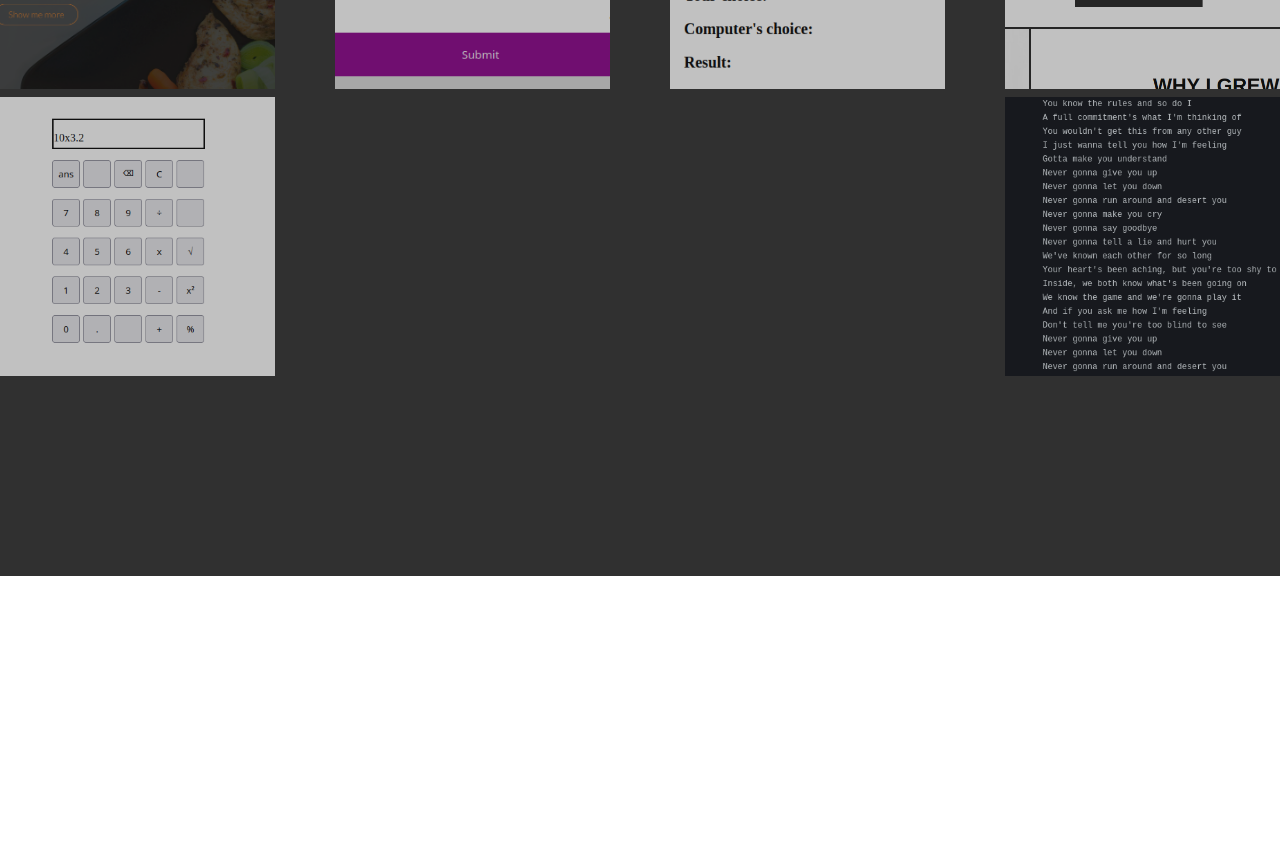
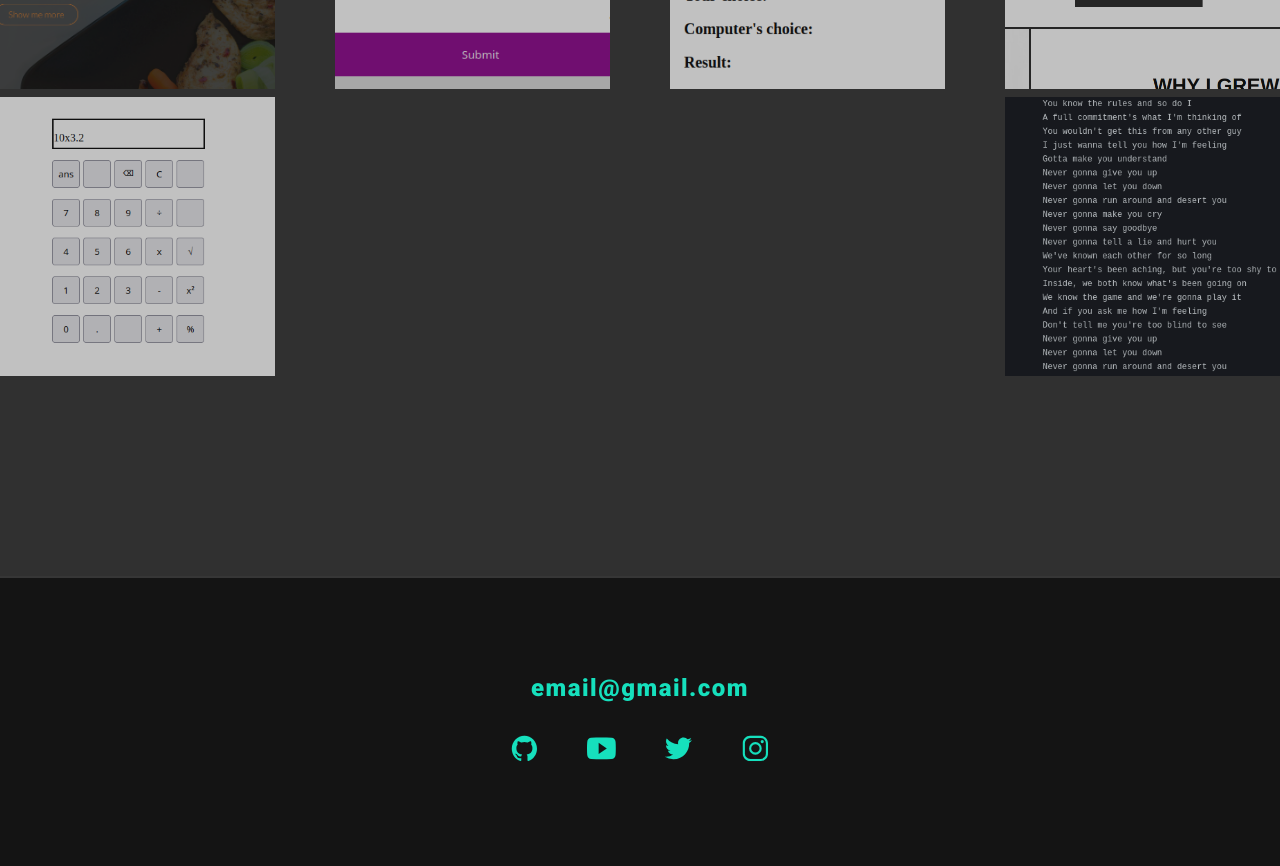
Before and after one commit to bluemario8/Portfolio, a plain HTML site: page index.html in a window 1280 px wide. Shown: the part 2885-3751 px from the top of the page. Before the commit the page ends 3461 px from the top, so only its background shows below. Drawn offline with nearby package versions, Linux system fonts and the light colour scheme.

Commit message:
Finished footer

```diff
--- a/index.html
+++ b/index.html
@@ -11,6 +11,8 @@
     <link
         href="https://fonts.googleapis.com/css2?family=Lato:wght@100;300;400&family=Roboto:ital,wght@0,100;0,300;0,400;0,500;0,700;0,900;1,100;1,300;1,400;1,500;1,700;1,900&display=swap"
         rel="stylesheet">
+    <script async type="module" src="https://cdn.jsdelivr.net/npm/ionicons@latest/dist/ionicons/ionicons.esm.js"></script>
+    <script async nomodule src="https://cdn.jsdelivr.net/npm/ionicons@latest/dist/ionicons/ionicons.js"></script>
 
     <link rel="stylesheet" href="styles.css">
 </head>
@@ -128,6 +130,24 @@
             </li>
         </ul>
     </section>
+
+    <footer>
+        <h4>email@gmail.com</h4>
+        <ul class="flex footer-socials">
+            <li><a href="https://github.com/bluemario8">
+                <ion-icon class="icon-github" name="logo-github"></ion-icon>
+            </a></li>
+            <li><a href="#">
+                <ion-icon class="icon-youtube" name="logo-youtube"></ion-icon>
+            </a></li>
+            <li><a href="#">
+                <ion-icon class="icon-twitter" name="logo-twitter"></ion-icon>
+            </a></li>
+            <li><a href="#">
+                <ion-icon class="icon-instagram" name="logo-instagram"></ion-icon>
+            </a></li>
+        </ul>
+    </footer>
 </body>
 
 </html>
--- a/styles.css
+++ b/styles.css
@@ -295,3 +295,51 @@ header p {
 
 
 /* End my work section */
+
+
+/* Start footer */
+
+footer {
+    padding: 6rem 0;
+    background-color: #141414;
+    color: #16E0BD;
+    text-align: center;
+    border-top: 2px solid #363636;
+}
+footer h4 {
+    margin-bottom: 2rem;
+}
+.footer-socials {
+    margin: 0 auto;
+    width: min-content;
+    list-style: none;
+    font-size: 1.8rem;
+}
+.footer-socials li:first-child {
+    margin-left: 0;
+}
+.footer-socials li {
+    margin-left: 3rem;
+}
+
+.icon-github,
+.icon-youtube,
+.icon-twitter,
+.icon-instagram {
+    color: #16E0BD;
+    transition: 0.2s;
+}
+.icon-github:hover {
+    color: #fff;
+}
+.icon-youtube:hover {
+    color: #f22;
+}
+.icon-twitter:hover {
+    color: #00a2f5;
+}
+.icon-instagram:hover {
+    color: #f2f;
+}
+
+/* End footer */
```
